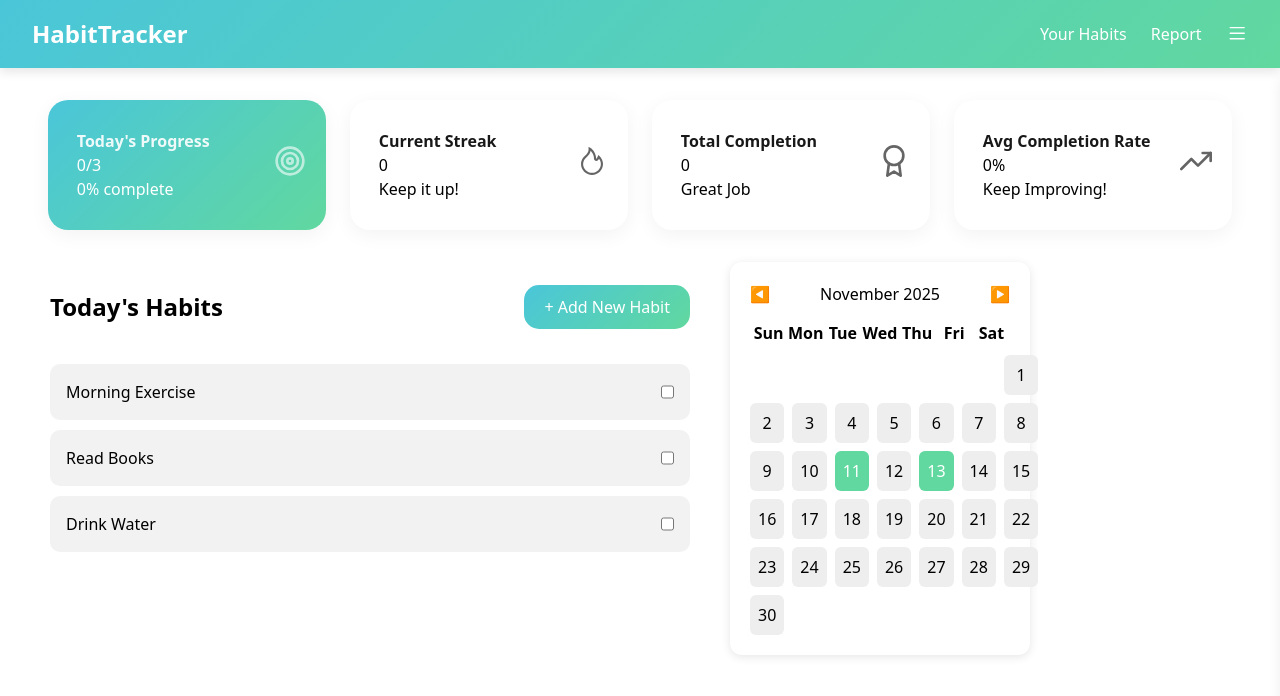
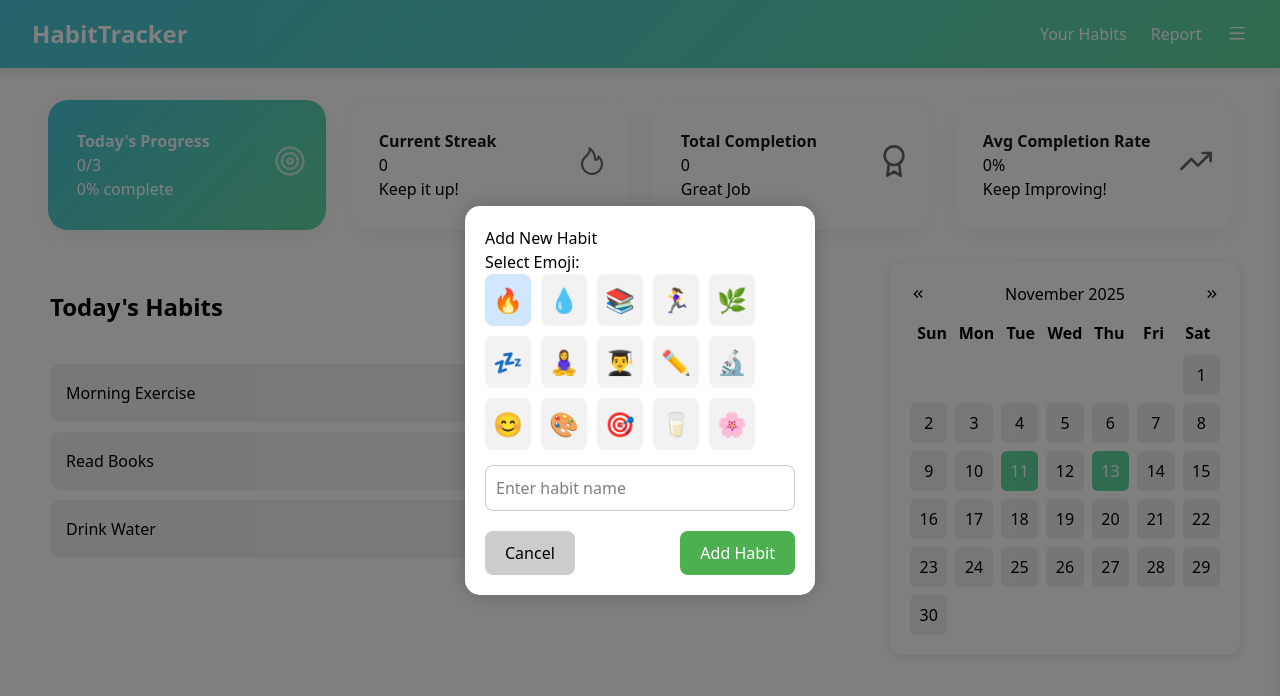
Before and after one commit to Ishagp/Habit_Tracker, a React (Vite) app: page / in a window 1280 px wide. Both pictures are taken after a click on the button "+ Add New Habit". Shown: the top 696 px of the page. Built offline with nearby package versions, Linux system fonts and the light colour scheme.

Commit message:
Update Habitlist

```diff
--- a/src/App.jsx
+++ b/src/App.jsx
@@ -20,11 +20,24 @@ function App() {
     );
   };
 
+  const addHabit = (title) => {
+    const newHabit = {
+      id: Date.now(),
+      title,
+      completed: false
+    };
+    setHabits(prev => [...prev, newHabit]);
+  };
+
+  const deleteHabit = (id) => {
+    setHabits(prev => prev.filter(h => h.id !== id));
+  };
+
   return (
     <>
       <Navigation />
       <Dashboard habits={habits} />
-      <Habitlist habits={habits} toggleHabit={toggleHabit} />
+      <Habitlist habits={habits} toggleHabit={toggleHabit} addHabit={addHabit} deleteHabit={deleteHabit} />
     </>
   )
 }
--- a/src/components/Dashboard/Dashboard.jsx
+++ b/src/components/Dashboard/Dashboard.jsx
@@ -26,14 +26,14 @@ const Dashboard = ({ habits }) => {
                     <FiTarget className={styles.icon} />
                 </div>
 
-                <div className={styles.box}>
+                <div className={styles.box }>
                     <h2 className={styles.heading}>Current Streak</h2>
                     <p className={styles.bigNum}>{streak}</p>
                     <p className={styles.subtext}>Keep it up!</p>
                     <AiOutlineFire className={styles.icon} />
                 </div>
 
-                <div className={styles.box}>
+                <div className={styles.box }>
                     <h2 className={styles.heading}>Total Completion</h2>
                     <p className={styles.bigNum}>{completed}</p>
                     <p className={styles.subtext}>Great Job</p>
--- a/src/components/Habitlist/Habitlist.jsx
+++ b/src/components/Habitlist/Habitlist.jsx
@@ -1,17 +1,43 @@
+import { useState } from "react";
 import styles from './Habitlist.module.css';
 import MonthlyCalendar from '../MonthlyCalendar/MonthlyCalendar';
+import { MdDelete } from "react-icons/md";
 
-const Habitlist = ({ habits, toggleHabit }) => {
+const Habitlist = ({ habits, toggleHabit, addHabit, deleteHabit }) => {
+
+    const [showModal, setShowModal] = useState(false);
+    const [newHabit, setNewHabit] = useState("");
+    const [selectedEmoji, setSelectedEmoji] = useState("🔥");
+
+    const emojiList = ["🔥", "💧", "📚", "🏃‍♀️", "🌿", "💤", "🧘‍♀️", "👨‍🎓", "✏️", "🔬", "😊", "🎨", "🎯", "🥛", "🌸"];
+
+    const handleSubmit = () => {
+        if (newHabit.trim() === "") return;
+
+        addHabit(selectedEmoji + " " + newHabit);
+
+        setNewHabit("");
+        setSelectedEmoji("🔥");
+        setShowModal(false);
+    };
+
     return (
         <div style={{
             display: "flex",
             gap: "40px",
             alignItems: "flex-start"
         }}>
+
             <div className={styles.container}>
                 <div className={styles.title}>
                     <h1 className={styles.heading}>Today's Habits</h1>
-                    <button className={styles.add_btn}>+  Add New Habit</button>
+
+                    <button
+                        className={styles.add_btn}
+                        onClick={() => setShowModal(true)}
+                    >
+                        + Add New Habit
+                    </button>
                 </div>
 
                 <div style={{ marginTop: "2rem" }}>
@@ -24,22 +50,132 @@ const Habitlist = ({ habits, toggleHabit }) => {
                                 marginBottom: "10px",
                                 borderRadius: "10px",
                                 display: "flex",
-                                justifyContent: "space-between"
-
+                                justifyContent: "space-between",
+                                alignItems: "center"
                             }}
                         >
                             <span>{habit.title}</span>
 
-                            <input
-                                type="checkbox"
-                                checked={habit.completed}
-                                onChange={() => toggleHabit(habit.id)}
-                            />
+                            <div style={{ display: "flex", gap: "10px" }}>
+                                <input
+                                    type="checkbox"
+                                    checked={habit.completed}
+                                    onChange={() => toggleHabit(habit.id)}
+                                />
+
+                                <button
+                                    style={{
+                                        color: "black",
+                                        border: "none",
+                                        padding: "5px 10px",
+                                        borderRadius: "5px",
+                                        cursor: "pointer"
+                                    }}
+                                    onClick={() => deleteHabit(habit.id)}
+                                >
+                                    <MdDelete />
+                                </button>
+                            </div>
                         </div>
                     ))}
                 </div>
             </div>
+
             <MonthlyCalendar completedDates={["2025-11-13", "2025-11-11"]} />
+
+            {/* Popup div */}
+            {showModal && (
+                <div style={{
+                    position: "fixed",
+                    top: "0",
+                    left: "0",
+                    width: "100%",
+                    height: "100%",
+                    background: "rgba(0,0,0,0.5)",
+                    display: "flex",
+                    justifyContent: "center",
+                    alignItems: "center",
+                    zIndex: 100
+                }}>
+                    <div style={{
+                        width: "350px",
+                        background: "white",
+                        padding: "20px",
+                        borderRadius: "15px",
+                        boxShadow: "0 0 20px rgba(0,0,0,0.2)"
+                    }}>
+                        <h2>Add New Habit</h2>
+
+                        <p>Select Emoji:</p>
+                        <div style={{
+                            display: "flex",
+                            gap: "10px",
+                            marginBottom: "15px",
+                            flexWrap: "wrap"
+                        }}>
+                            {emojiList.map((emoji, i) => (
+                                <span
+                                    key={i}
+                                    onClick={() => setSelectedEmoji(emoji)}
+                                    style={{
+                                        fontSize: "24px",
+                                        padding: "8px",
+                                        cursor: "pointer",
+                                        borderRadius: "8px",
+                                        background: selectedEmoji === emoji ? "#d1e7ff" : "#f2f2f2"
+                                    }}
+                                >
+                                    {emoji}
+                                </span>
+                            ))}
+                        </div>
+
+                        <input
+                            type="text"
+                            placeholder="Enter habit name"
+                            value={newHabit}
+                            onChange={(e) => setNewHabit(e.target.value)}
+                            style={{
+                                width: "100%",
+                                padding: "10px",
+                                borderRadius: "8px",
+                                border: "1px solid #ccc"
+                            }}
+                        />
+
+                        <div style={{ display: "flex", justifyContent: "space-between", marginTop: "20px" }}>
+                            <button
+                                onClick={() => setShowModal(false)}
+                                style={{
+                                    background: "#ccc",
+                                    border: "none",
+                                    padding: "10px 20px",
+                                    borderRadius: "8px",
+                                    cursor: "pointer"
+                                }}
+                            >
+                                Cancel
+                            </button>
+
+                            <button
+                                onClick={handleSubmit}
+                                style={{
+                                    background: "#4CAF50",
+                                    color: "white",
+                                    border: "none",
+                                    padding: "10px 20px",
+                                    borderRadius: "8px",
+                                    cursor: "pointer"
+                                }}
+                            >
+                                Add Habit
+                            </button>
+                        </div>
+
+                    </div>
+                </div>
+            )}
+
         </div>
     );
 };
--- a/src/components/Habitlist/Habitlist.module.css
+++ b/src/components/Habitlist/Habitlist.module.css
@@ -28,6 +28,7 @@
 .add_btn:hover {
     background: linear-gradient(135deg, #4bb6c6, #5fb68c);
 }
+
 
 
 /* Tablets */
--- a/src/components/MonthlyCalendar/MonthlyCalendar.jsx
+++ b/src/components/MonthlyCalendar/MonthlyCalendar.jsx
@@ -1,4 +1,6 @@
 import { useState } from "react";
+import { MdOutlineKeyboardDoubleArrowLeft } from "react-icons/md";
+import { MdOutlineKeyboardDoubleArrowRight } from "react-icons/md";
 
 const MonthlyCalendar = ({ completedDates }) => {
     const [currentDate, setCurrentDate] = useState(new Date());
@@ -9,7 +11,6 @@ const MonthlyCalendar = ({ completedDates }) => {
     const firstDay = new Date(year, month, 1).getDay();
     const daysInMonth = new Date(year, month + 1, 0).getDate();
 
-    // Previous and Next month navigation
     const prevMonth = () => {
         setCurrentDate(new Date(year, month - 1, 1));
     };
@@ -24,11 +25,13 @@ const MonthlyCalendar = ({ completedDates }) => {
 
     return (
         <div style={{
-            width: "300px",
+            width: "350px",
             padding: "20px",
             borderRadius: "12px",
             background: "#ffffff",
-            boxShadow: "0 2px 10px rgba(0,0,0,0.1)"
+            boxShadow: "0 2px 10px rgba(0,0,0,0.1)",
+            marginLeft: "160px",
+            height:""
         }}>
             {/* Header */}
             <div style={{
@@ -37,9 +40,12 @@ const MonthlyCalendar = ({ completedDates }) => {
                 alignItems: "center",
                 marginBottom: "15px"
             }}>
-                <button onClick={prevMonth}>◀</button>
+                <button style={{
+                    height:"20px"
+                }}
+                onClick={prevMonth}> <MdOutlineKeyboardDoubleArrowLeft /></button>
                 <h3>{currentDate.toLocaleString('default', { month: 'long' })} {year}</h3>
-                <button onClick={nextMonth}>▶</button>
+                <button onClick={nextMonth}><MdOutlineKeyboardDoubleArrowRight /></button>
             </div>
 
             {/* Weekdays */}
```
